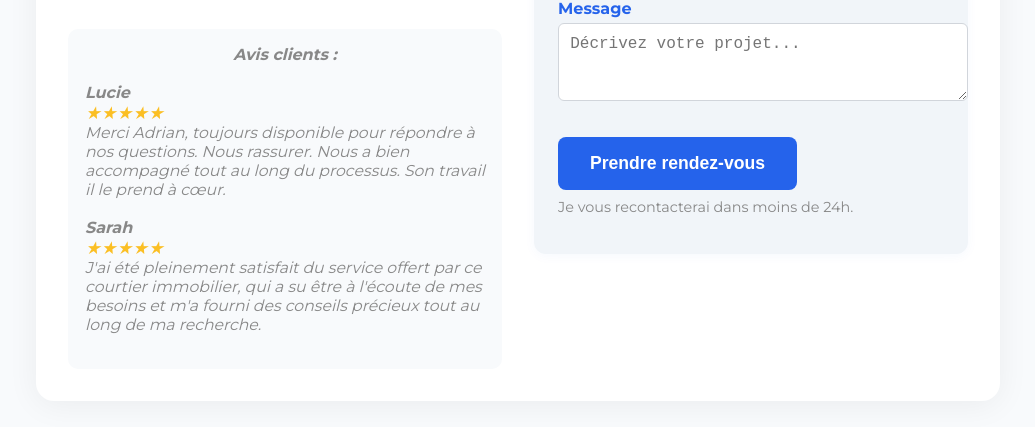
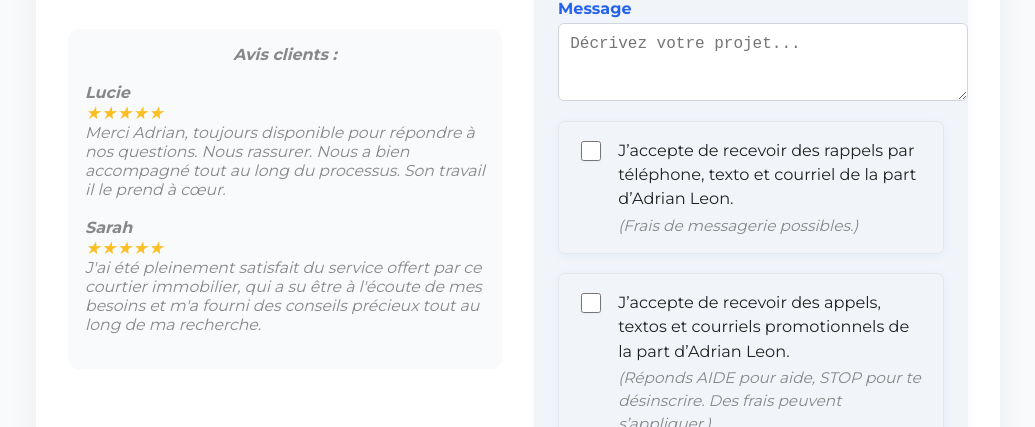
Before and after one commit to AdrianLeon15/landing, a plain HTML site: page index.html in a window 1280 px wide. Shown: the part 1155-1582 px from the top of the page, without its empty margins (122-1157 px from the left). Drawn offline with Linux system fonts and the light colour scheme.

Commit message:
Update index.html

```diff
--- a/index.html
+++ b/index.html
@@ -234,6 +234,49 @@
       height: auto;
       display: inline-block;
     }
+    .accept-label {
+      display: flex;
+      align-items: flex-start;
+      gap: 0.9rem;
+      margin-bottom: 1.2rem;
+      font-weight: 400;
+      color: #222;
+      font-size: 1.01rem;
+      background: #f1f5f9;
+      border-radius: 7px;
+      padding: 1rem 1.1rem 1rem 1.1rem;
+      box-shadow: 0 2px 8px rgba(37,99,235,0.06);
+      border: 1.5px solid #e5e7eb;
+      transition: box-shadow 0.2s, border 0.2s;
+    }
+    .accept-label:focus-within, .accept-label:hover {
+      box-shadow: 0 4px 16px rgba(37,99,235,0.13);
+      border: 1.5px solid #2563eb;
+    }
+    .accept-checkbox {
+      accent-color: #2563eb;
+      width: 1.25em;
+      height: 1.25em;
+      margin-top: 0.18em;
+      margin-right: 0.2em;
+      border-radius: 4px;
+      box-shadow: 0 1px 2px rgba(0,0,0,0.04);
+      cursor: pointer;
+      flex-shrink: 0;
+    }
+    .accept-text {
+      display: block;
+      line-height: 1.5;
+      font-size: 1.01rem;
+      color: #222;
+    }
+    .accept-note {
+      color: #888;
+      font-size: 0.95em;
+      font-style: italic;
+      margin-top: 0.2em;
+      display: inline-block;
+    }
   </style>
 </head>
 <body>
@@ -311,6 +354,14 @@
           </select>
           <label for="message">Message</label>
           <textarea id="message" name="message" rows="3" placeholder="Décrivez votre projet..."></textarea>
+          <label for="accept" class="accept-label">
+            <input type="checkbox" id="accept" name="accept" required class="accept-checkbox">
+            <span class="accept-text">J’accepte de recevoir des rappels par téléphone, texto et courriel de la part d’Adrian Leon.<br><span class="accept-note">(Frais de messagerie possibles.)</span></span>
+          </label>
+          <label for="promo" class="accept-label">
+            <input type="checkbox" id="promo" name="promo" class="accept-checkbox">
+            <span class="accept-text">J’accepte de recevoir des appels, textos et courriels promotionnels de la part d’Adrian Leon.<br><span class="accept-note">(Réponds AIDE pour aide, STOP pour te désinscrire. Des frais peuvent s’appliquer.)</span></span>
+          </label>
           <button type="submit" class="cta">Prendre rendez-vous</button>
         </form>
         <p style="font-size:0.9rem;color:#888;margin-top:0.5rem;">Je vous recontacterai dans moins de 24h.</p>
@@ -322,14 +373,17 @@
   </div>
   <footer>
     <div class="social-icons" aria-label="Réseaux sociaux">
-      <a href="https://www.facebook.com/profile.php?id=61563811366431&locale=fr_CA" target="_blank" rel="noopener" aria-label="Facebook">
+      <a href="https://www.facebook.com/adrianleonremax" target="_blank" rel="noopener" aria-label="Facebook">
         <svg width="22" height="22" fill="currentColor" viewBox="0 0 24 24"><path d="M22.675 0h-21.35C.595 0 0 .592 0 1.326v21.348C0 23.406.595 24 1.325 24h11.495v-9.294H9.692v-3.622h3.128V8.413c0-3.1 1.893-4.788 4.659-4.788 1.325 0 2.463.099 2.797.143v3.24l-1.918.001c-1.504 0-1.797.715-1.797 1.763v2.313h3.587l-.467 3.622h-3.12V24h6.116C23.406 24 24 23.406 24 22.674V1.326C24 .592 23.406 0 22.675 0"/></svg>
       </a>
-      <a href="https://www.instagram.com/adrianleon.immobilier" target="_blank" rel="noopener" aria-label="Instagram">
+      <a href="https://www.instagram.com/adrianleonremax" target="_blank" rel="noopener" aria-label="Instagram">
         <svg width="22" height="22" fill="currentColor" viewBox="0 0 24 24"><path d="M12 2.163c3.204 0 3.584.012 4.85.07 1.366.062 2.633.334 3.608 1.308.974.974 1.246 2.241 1.308 3.608.058 1.266.069 1.646.069 4.85s-.012 3.584-.07 4.85c-.062 1.366-.334 2.633-1.308 3.608-.974.974-2.241 1.246-3.608 1.308-1.266.058-1.646.069-4.85.069s-3.584-.012-4.85-.07c-1.366-.062-2.633-.334-3.608-1.308-.974-.974-1.246-2.241-1.308-3.608C2.175 15.647 2.163 15.267 2.163 12s.012-3.584.07-4.85c.062-1.366.334-2.633 1.308-3.608C4.515 2.497 5.782 2.225 7.148 2.163 8.414 2.105 8.794 2.094 12 2.094m0-2.163C8.741 0 8.332.012 7.052.07 5.771.128 4.635.4 3.661 1.374c-.974.974-1.246 2.241-1.308 3.608C2.175 8.353 2.163 8.733 2.163 12s.012 3.584.07 4.85c.062 1.366.334 2.633 1.308 3.608.974.974 2.241 1.246 3.608 1.308 1.266.058 1.646.069 4.85.069s3.584-.012 4.85-.07c1.366-.062 2.633-.334 3.608-1.308.974-.974 1.246-2.241 1.308-3.608.058-1.266.069-1.646.069-4.85s-.012-3.584-.07-4.85c-.062-1.366-.334-2.633-1.308-3.608-.974-.974-2.241-1.246-3.608-1.308C15.647.012 15.267 0 12 0z"/><path d="M12 5.838A6.162 6.162 0 0 0 5.838 12 6.162 6.162 0 0 0 12 18.162 6.162 6.162 0 0 0 18.162 12 6.162 6.162 0 0 0 12 5.838zm0 10.162A3.999 3.999 0 1 1 12 8a3.999 3.999 0 0 1 0 7.999zm6.406-11.845a1.44 1.44 0 1 0 0 2.88 1.44 1.44 0 0 0 0-2.88z"/></svg>
       </a>
-      <a href="https://www.linkedin.com/in/adrian-leon-486938172/" target="_blank" rel="noopener" aria-label="LinkedIn">
+      <a href="https://www.linkedin.com/in/adrianleonremax" target="_blank" rel="noopener" aria-label="LinkedIn">
         <svg width="22" height="22" fill="currentColor" viewBox="0 0 24 24"><path d="M19 0h-14c-2.761 0-5 2.239-5 5v14c0 2.761 2.239 5 5 5h14c2.761 0 5-2.239 5-5v-14c0-2.761-2.239-5-5-5zm-11 19h-3v-10h3v10zm-1.5-11.268c-.966 0-1.75-.784-1.75-1.75s.784-1.75 1.75-1.75 1.75.784 1.75 1.75-.784 1.75-1.75 1.75zm13.5 11.268h-3v-5.604c0-1.337-.025-3.063-1.868-3.063-1.868 0-2.154 1.459-2.154 2.967v5.7h-3v-10h2.881v1.367h.041c.401-.761 1.379-1.563 2.841-1.563 3.039 0 3.6 2.001 3.6 4.601v5.595z"/></svg>
+      </a>
+      <a href="https://wa.me/14505301115" target="_blank" rel="noopener" aria-label="WhatsApp">
+        <svg width="22" height="22" fill="currentColor" viewBox="0 0 24 24"><path d="M17.472 14.382c-.297-.149-1.758-.867-2.029-.967-.271-.099-.469-.148-.666.15-.197.297-.767.966-.94 1.164-.173.199-.347.223-.644.075-.297-.149-1.255-.463-2.39-1.475-.883-.788-1.48-1.761-1.653-2.059-.173-.297-.018-.458.13-.606.134-.133.298-.347.447-.52.151-.174.2-.298.298-.497.099-.198.05-.372-.025-.521-.075-.149-.666-1.611-.912-2.207-.242-.579-.487-.5-.666-.51-.173-.008-.372-.01-.571-.01-.198 0-.52.074-.792.372-.271.297-1.04 1.016-1.04 2.479 0 1.462 1.065 2.875 1.213 3.074.149.198 2.095 3.2 5.077 4.363.709.306 1.262.489 1.694.626.712.227 1.36.195 1.872.118.571-.085 1.758-.719 2.006-1.413.248-.695.248-1.29.173-1.413-.074-.124-.271-.198-.57-.347m-5.421 7.617h-.001a9.87 9.87 0 0 1-5.031-1.378l-.361-.214-3.741.982.999-3.648-.235-.374a9.86 9.86 0 0 1-1.51-5.26c.001-5.455 4.436-9.89 9.893-9.89 2.64 0 5.122 1.03 6.988 2.898a9.825 9.825 0 0 1 2.896 6.994c-.003 5.456-4.438 9.891-9.893 9.891m8.413-18.306a11.815 11.815 0 0 0-8.413-3.49c-6.627 0-12 5.373-12 11.998 0 2.121.555 4.199 1.607 6.032l-1.687 6.163a1 1 0 0 0 1.237 1.237l6.127-1.654a11.93 11.93 0 0 0 4.524.863h.005c6.627 0 12-5.373 12-11.998 0-3.192-1.244-6.197-3.509-8.651z"/></svg>
       </a>
     </div>
     © 2024 Adrian Leon – Courtier Immobilier résidentiel | RE/MAX Bonjour<br>
```
